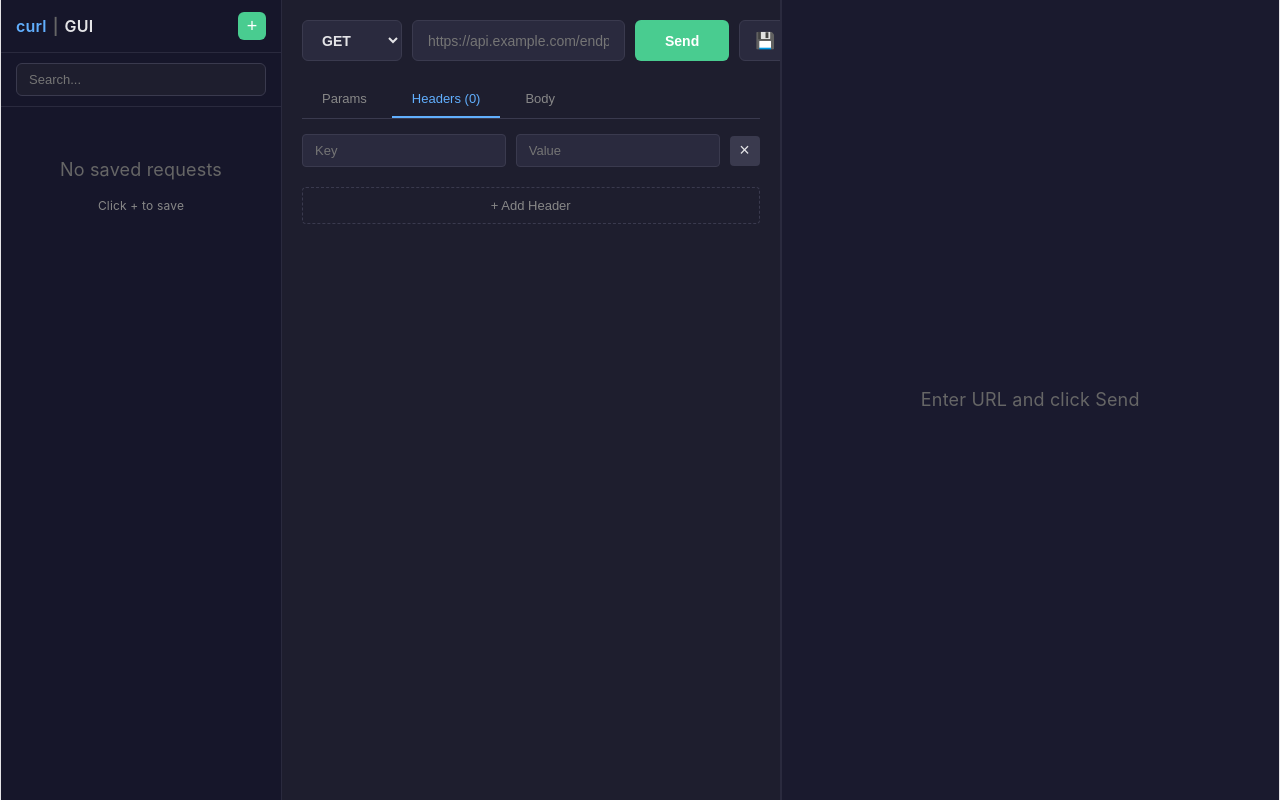
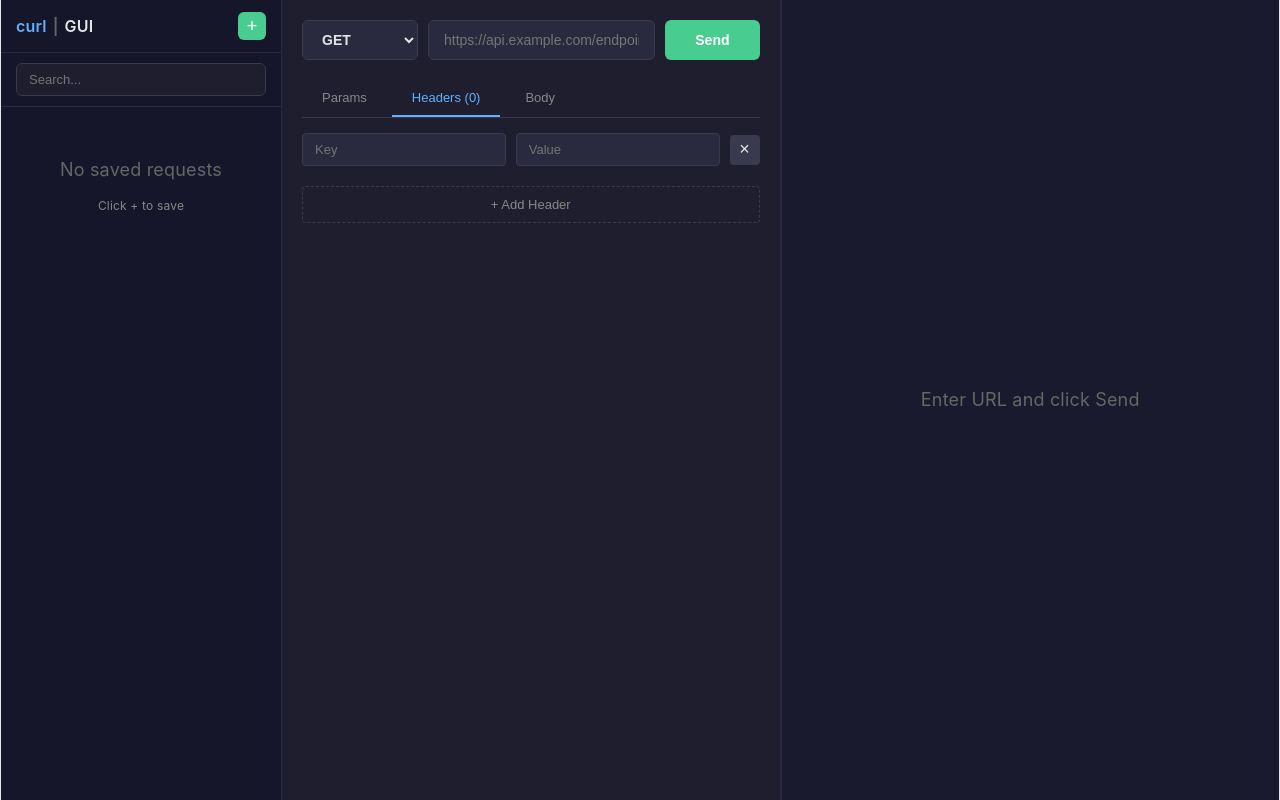
Before and after one commit to lnguyen218/curl-gui, a Svelte app: page / in a window 1280 px wide. Built offline with nearby package versions, Linux system fonts and the light colour scheme.

Commit message:
enable auto save

```diff
--- a/src/App.svelte
+++ b/src/App.svelte
@@ -58,30 +58,34 @@
   });
 
   // Auto-save: persist current state whenever it changes
-  // Also clear active highlight if user modifies the loaded request
   $: {
     const state = { method, url, headers, body };
     localStorage.setItem("curl-gui-current", JSON.stringify(state));
-
-    // Clear active highlight if the current state doesn't match the active saved request
-    if (activeRequestId) {
-      const activeReq = $savedRequests.find(r => r.id === activeRequestId);
-      if (activeReq) {
-        const headersMatch = JSON.stringify(activeReq.headers) === JSON.stringify(headers);
-        const bodyMatch = activeReq.body === body;
-        const urlMatch = activeReq.url === url;
-        const methodMatch = activeReq.method === method;
-        if (!headersMatch || !bodyMatch || !urlMatch || !methodMatch) {
-          activeRequestId = null;
-        }
-      } else {
-        activeRequestId = null;
-      }
-    }
   }
 
   function persistRequests() {
     localStorage.setItem("curl-gui-saved-requests", JSON.stringify($savedRequests));
+  }
+
+  function autoSaveRequest() {
+    // If there's an active saved request, update it automatically
+    if (activeRequestId) {
+      savedRequests.update(reqs => {
+        return reqs.map(r => {
+          if (r.id === activeRequestId) {
+            return {
+              ...r,
+              method,
+              url,
+              headers: JSON.parse(JSON.stringify(headers)),
+              body,
+            };
+          }
+          return r;
+        });
+      });
+      persistRequests();
+    }
   }
 
   async function sendRequest() {
@@ -150,6 +154,7 @@
     url = "";
     headers = [{ key: "", value: "" }];
     body = "";
+    activeRequestId = null;
     response = null;
     error = "";
     curlCommand = "";
@@ -215,7 +220,7 @@
       bind:body
       {loading}
       on:send={sendRequest}
-      on:save={openSaveModal}
+      on:update={autoSaveRequest}
     />
 
     <div class="divider-line"></div>
--- a/src/lib/RequestPanel.svelte
+++ b/src/lib/RequestPanel.svelte
@@ -10,7 +10,7 @@
 
   const dispatch = createEventDispatcher<{
     send: void;
-    save: void;
+    update: void;
   }>();
 
   let activeTab: "headers" | "body" | "params" = "headers";
@@ -41,6 +41,17 @@
   function updateHeader(index: number, field: "key" | "value", value: string) {
     headers = headers.map((h, i) => (i === index ? { ...h, [field]: value } : h));
   }
+
+  // Auto-save: notify parent whenever any request field changes
+  let debounceTimer: ReturnType<typeof setTimeout> | null = null;
+  $: {
+    // Trigger when any bound value changes
+    method, url, headers, body;
+    if (debounceTimer) clearTimeout(debounceTimer);
+    debounceTimer = setTimeout(() => {
+      dispatch("update");
+    }, 300);
+  }
 </script>
 
 <div class="request-panel">
@@ -64,8 +75,6 @@
     <button on:click={() => dispatch("send")} class="send-btn" disabled={loading}>
       {#if loading}<span class="spinner"></span>{:else}Send{/if}
     </button>
-
-    <button on:click={() => dispatch("save")} class="save-btn" title="Save">💾</button>
   </div>
 
   <div class="request-tabs">
@@ -181,22 +190,6 @@
   .send-btn:disabled {
     opacity: 0.6;
     cursor: not-allowed;
-  }
-
-  .save-btn {
-    padding: 10px 15px;
-    border-radius: 6px;
-    border: 1px solid #3a3a4e;
-    background: #2a2a3e;
-    color: #e4e4e7;
-    font-size: 16px;
-    cursor: pointer;
-    transition: all 0.2s;
-  }
-
-  .save-btn:hover {
-    background: #3a3a4e;
-    border-color: #61affe;
   }
 
   .spinner {
--- a/src/lib/Sidebar.svelte
+++ b/src/lib/Sidebar.svelte
@@ -80,7 +80,6 @@
             <span class="method-badge" style="color: {getMethodColor(saved.method)}">{saved.method}</span>
             <span class="request-name" title={saved.name}>{saved.name}</span>
           </div>
-          <div class="request-url" title={saved.url}>{saved.url}</div>
           <div class="request-actions">
             <button class="action-btn edit" on:click={(e) => handleEdit(e, saved)} title="Rename">✎</button>
             <button class="action-btn delete" on:click={(e) => handleDelete(e, saved.id)} title="Delete">×</button>
```
